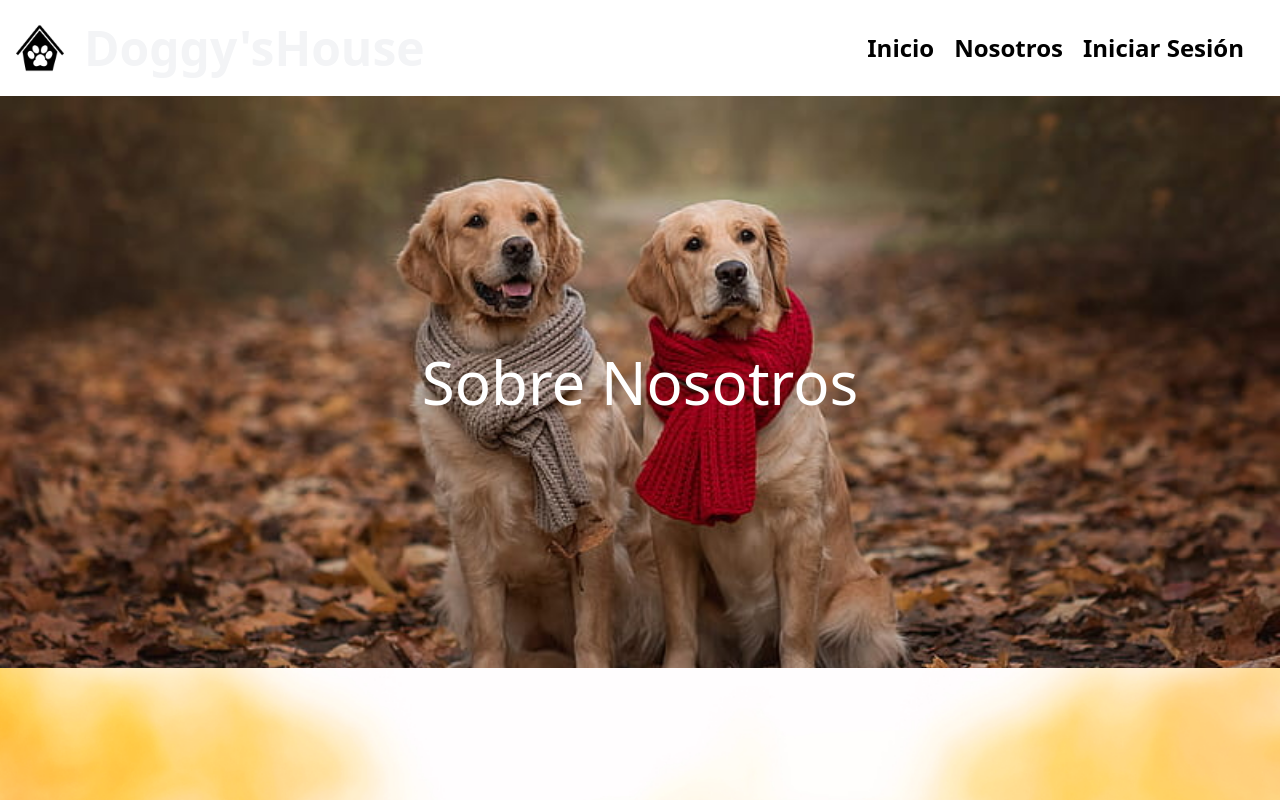
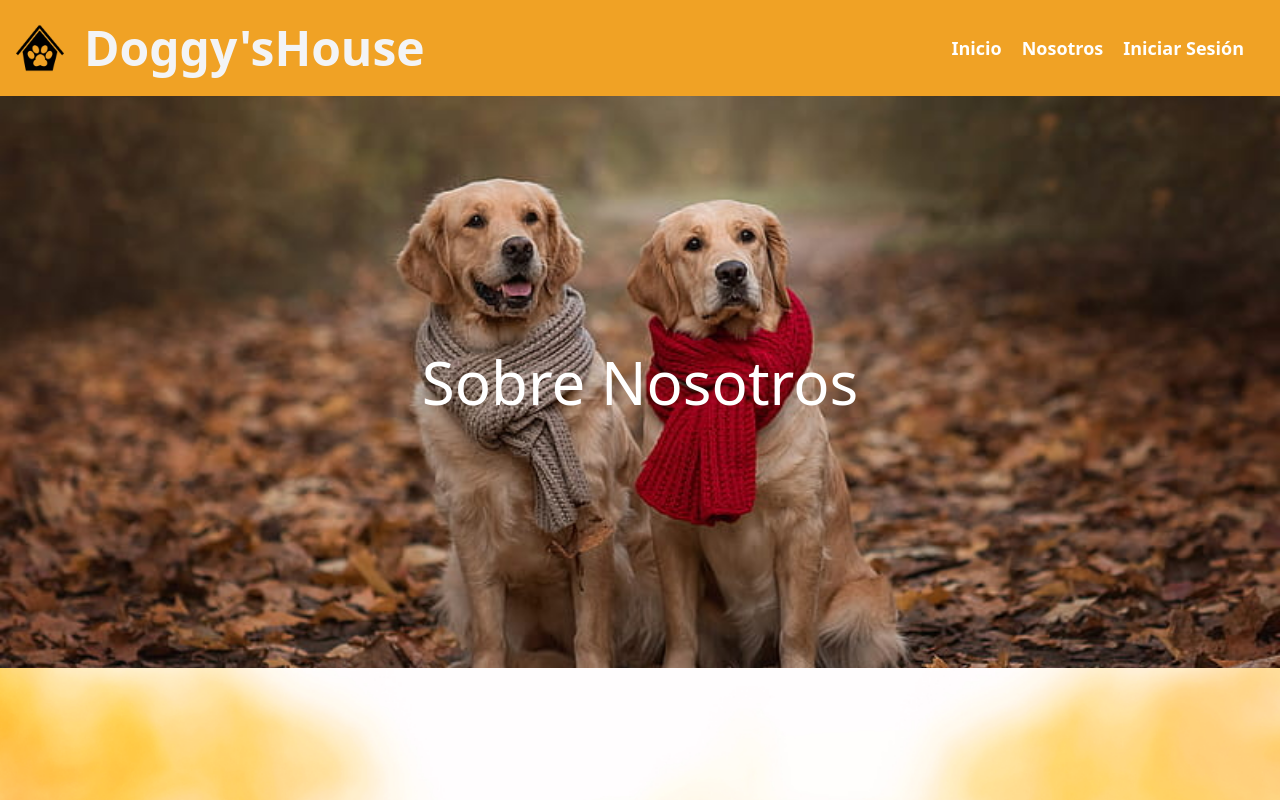
Before and after one commit to No-Country/c14-16-ft-node-react, a React (Vite) app in the folder frontend/: page /about in a window 1280 px wide. Shown: the top 800 px of the page. Built offline with nearby package versions, Linux system fonts and the light colour scheme.

Commit message:
:sparkles: Login y LogOut funcionando

```diff
--- a/frontend/src/components/layout/Navbar.css
+++ b/frontend/src/components/layout/Navbar.css
@@ -1,4 +1,4 @@
-.container-global {
+#container-global {
     background-color: #F0A225;
     color: #fff;
     font-size: large;
--- a/frontend/src/components/layout/Navbar.jsx
+++ b/frontend/src/components/layout/Navbar.jsx
@@ -29,7 +29,7 @@ const Navbar = () => {
     );
 
     return (
-        <nav className={`navbar px-4 py-6 text-xl md:text-2xl flex text-black-100 font-semibold justify-between items-center ${isAboutPage ? "bg-yellow-400" : ""}`}>
+        <nav id='container-global' className={`navbar px-4 py-6 text-xl md:text-2xl flex text-black-100 font-semibold justify-between items-center ${isAboutPage ? "bg-yellow-400" : ""}`}>
             <div className="flex items-center">
                 <Link to="/">
                     <img src="/assets/LogoDog.png" alt="Doggy's House" className="w-12 h-12 mr-2" />
--- a/frontend/src/router/navigation.js
+++ /dev/null
@@ -1,18 +0,0 @@
-import AiTwotoneHome from 'react-icons/ai';
-import FcAbout from 'react-icons/fc';
-
-
-export const menuItems = [
-    {
-        id: "home",
-        path: "/",
-        title: "Inicio",
-        Icon: AiTwotoneHome
-    },
-    {
-        id: "about",
-        path: "/about",
-        title: "Nosotros",
-        Icon: FcAbout
-    }
-]
```
